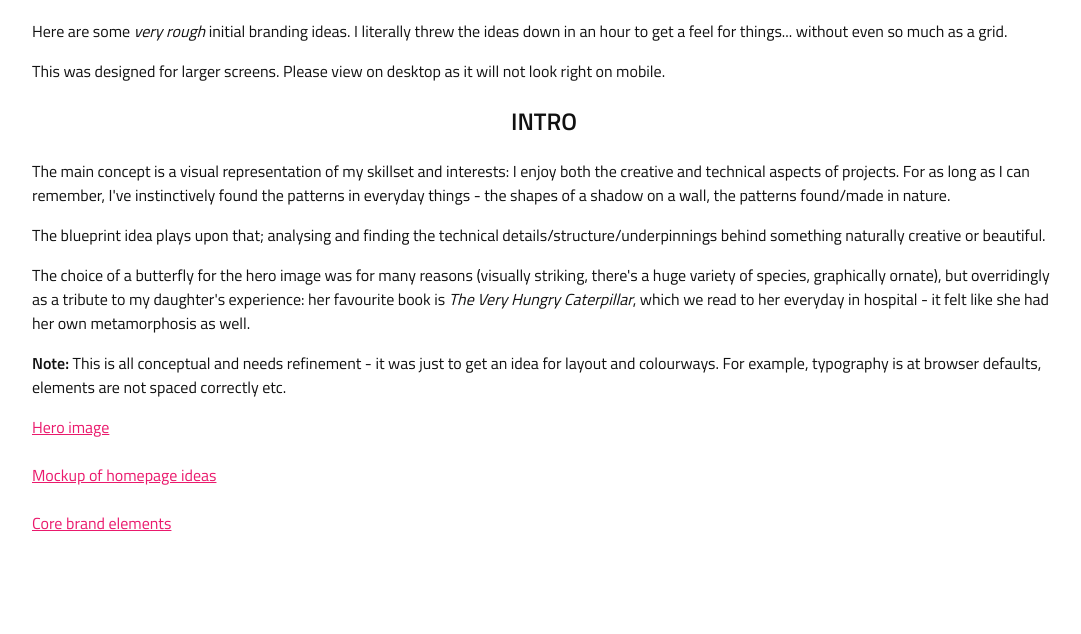
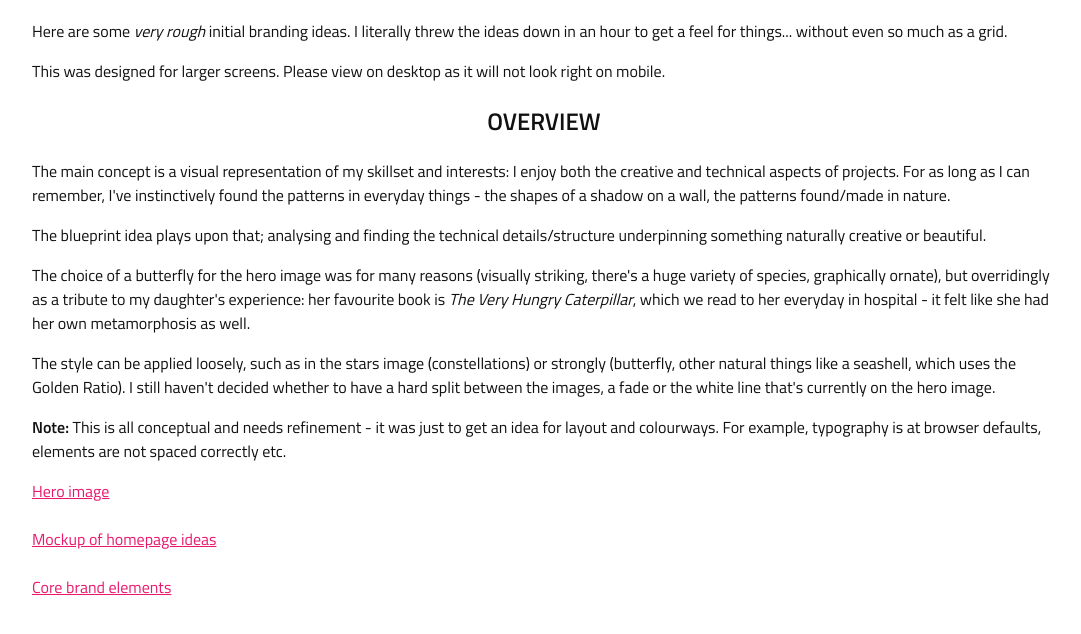
Before and after one commit to curious-toad/curious-toad.github.io, a plain HTML site: page mockup/index.html in a window 1280 px wide. Shown: the part 72-706 px from the top of the page, without its empty margins (96-1177 px from the left). Drawn offline with Linux system fonts and the light colour scheme.

Commit message:
Update index.html

```diff
--- a/mockup/index.html
+++ b/mockup/index.html
@@ -106,11 +106,12 @@ p {text-align: left;}
 <h1>Curious Toad Branding Mockups</h1>
 <p>Here are some <em>very rough</em> initial branding ideas. I literally threw the ideas down in an hour to get a feel for things... without even so much as a grid.</p>
 <p>This was designed for larger screens. Please view on desktop as it will not look right on mobile.</p>
-<h2>Intro</h2>
+<h2>Overview</h2>
 <p>The main concept is a visual representation of my skillset and interests: I enjoy both the creative and technical aspects of projects. For as long as I can remember, I've instinctively found the patterns in everyday things - the shapes of a shadow on a wall, the patterns found/made in nature. </p>
-<p>The blueprint idea plays upon that; analysing and finding the technical details/structure/underpinnings behind something naturally creative or beautiful.</p>
+<p>The blueprint idea plays upon that; analysing and finding the technical details/structure underpinning something naturally creative or beautiful.</p>
 <p>The choice of a butterfly for the hero image was for many reasons (visually striking, there's a huge variety of species, graphically ornate), but overridingly as a tribute to my daughter's experience: her favourite book is <em>The Very Hungry Caterpillar</em>, which we read to her everyday in hospital - it felt like she had her own metamorphosis as well.</p>
-<p><strong>Note:</strong> This is all conceptual and needs refinement - it was just to get an idea for layout and colourways. For example, typography is at browser defaults, elements are not spaced correctly etc.</p>
+<p>The style can be applied loosely, such as in the stars image (constellations) or strongly (butterfly, other natural things like a seashell, which uses the Golden Ratio). I still haven't decided whether to have a hard split between the images, a fade or the white line that's currently on the hero image. </p>
+		<p><strong>Note:</strong> This is all conceptual and needs refinement - it was just to get an idea for layout and colourways. For example, typography is at browser defaults, elements are not spaced correctly etc.</p>
 <p>
 <a href="CThero-mockup.png" target="_blank">Hero image</a>
 </br></br>
```
